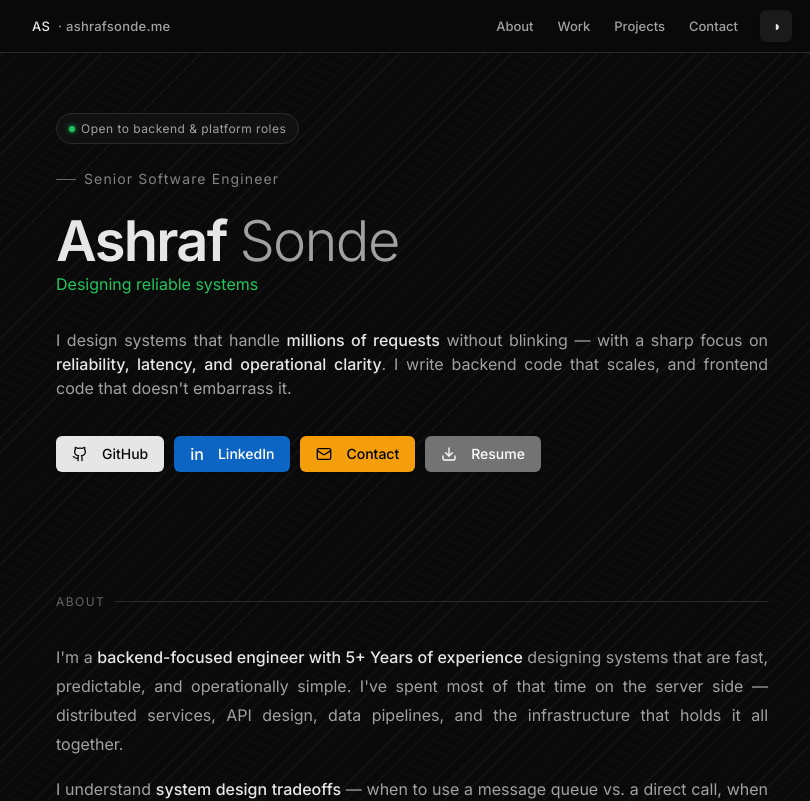
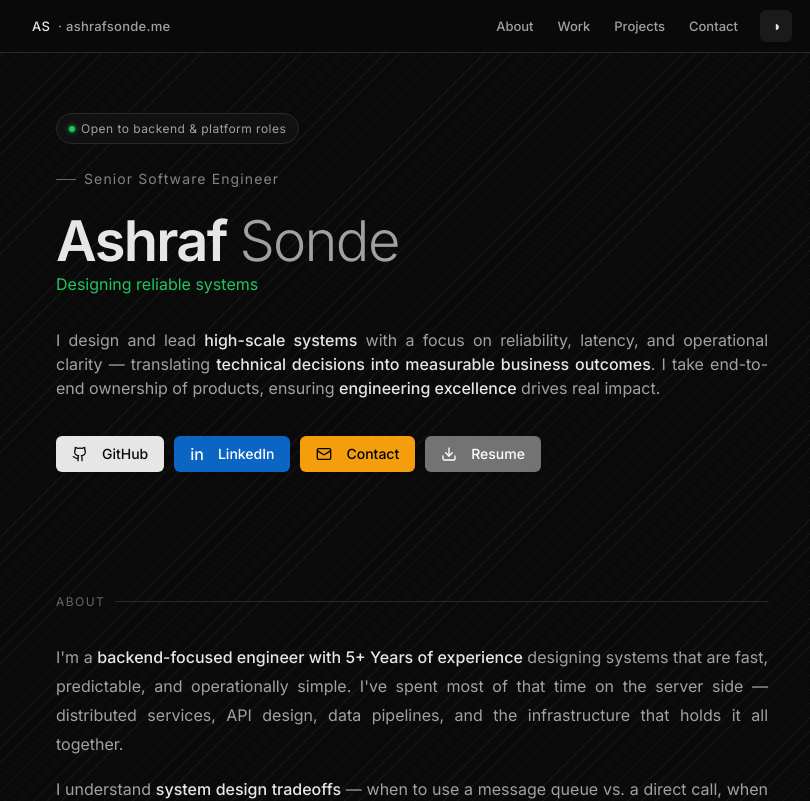
Before and after one commit to Ashraf-Sonde/portfolio-webite, a Next.js app: page / in a window 1280 px wide. Shown: the top 801 px of the page, without its empty margins (228-1038 px from the left). Built offline with nearby package versions, Linux system fonts and the light colour scheme.

Commit message:
chore: re phrased the description to be more formal

```diff
--- a/src/components/sections/hero.tsx
+++ b/src/components/sections/hero.tsx
@@ -68,16 +68,19 @@ export function Hero() {
         </div>
 
         <p className="fade-up fade-up-3 text-base text-justify text-muted-foreground max-w-[100%] leading-[1.5] mb-9">
-          I design systems that handle{' '}
+          I design and lead{' '}
           <strong className="text-foreground font-medium">
-            millions of requests
+            high-scale systems
           </strong>{' '}
-          without blinking — with a sharp focus on{' '}
+          with a focus on reliability, latency, and operational clarity — translating{' '}
           <strong className="text-foreground font-medium">
-            reliability, latency, and operational clarity
+            technical decisions into measurable business outcomes
           </strong>
-          . I write backend code that scales, and frontend code that
-          doesn&apos;t embarrass it.
+          . I take end-to-end ownership of products, ensuring{' '}
+          <strong className="text-foreground font-medium">
+            engineering excellence
+          </strong>{' '}
+          drives real impact.
         </p>
 
         <div className="fade-up fade-up-4 grid grid-cols-2 gap-2 sm:flex sm:flex-wrap sm:gap-[10px]">
```
